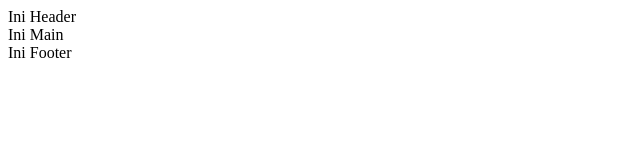
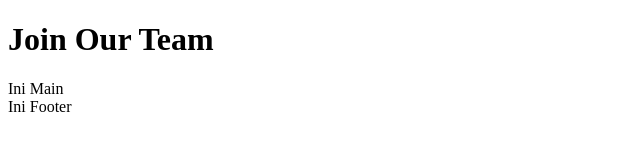
Before and after one commit to viktorvalentino/viktorvalentino.github.io, a plain HTML site: page index.html in a window 1280 px wide. Shown: the whole page, without its empty margins (0-640 px from the left). Drawn offline with Linux system fonts and the light colour scheme.

Commit message:
Update index.html

```diff
--- a/index.html
+++ b/index.html
@@ -9,7 +9,9 @@
 </head>
 <body>
     <header>
-        Ini Header
+        <div class="jumbotron-banner">
+            <h1>Join Our Team</h1>
+        </div>
     </header>
     <div class="main">
         Ini Main
```
